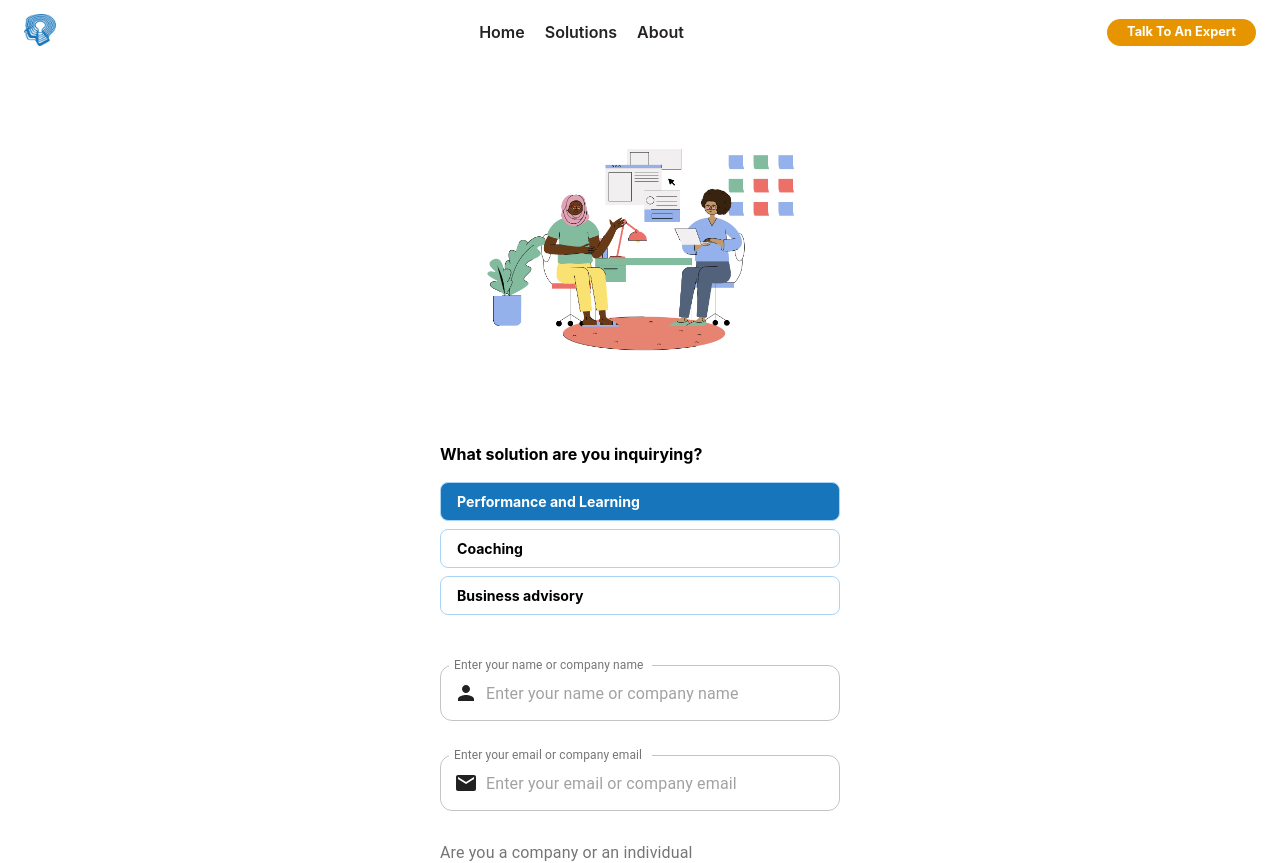
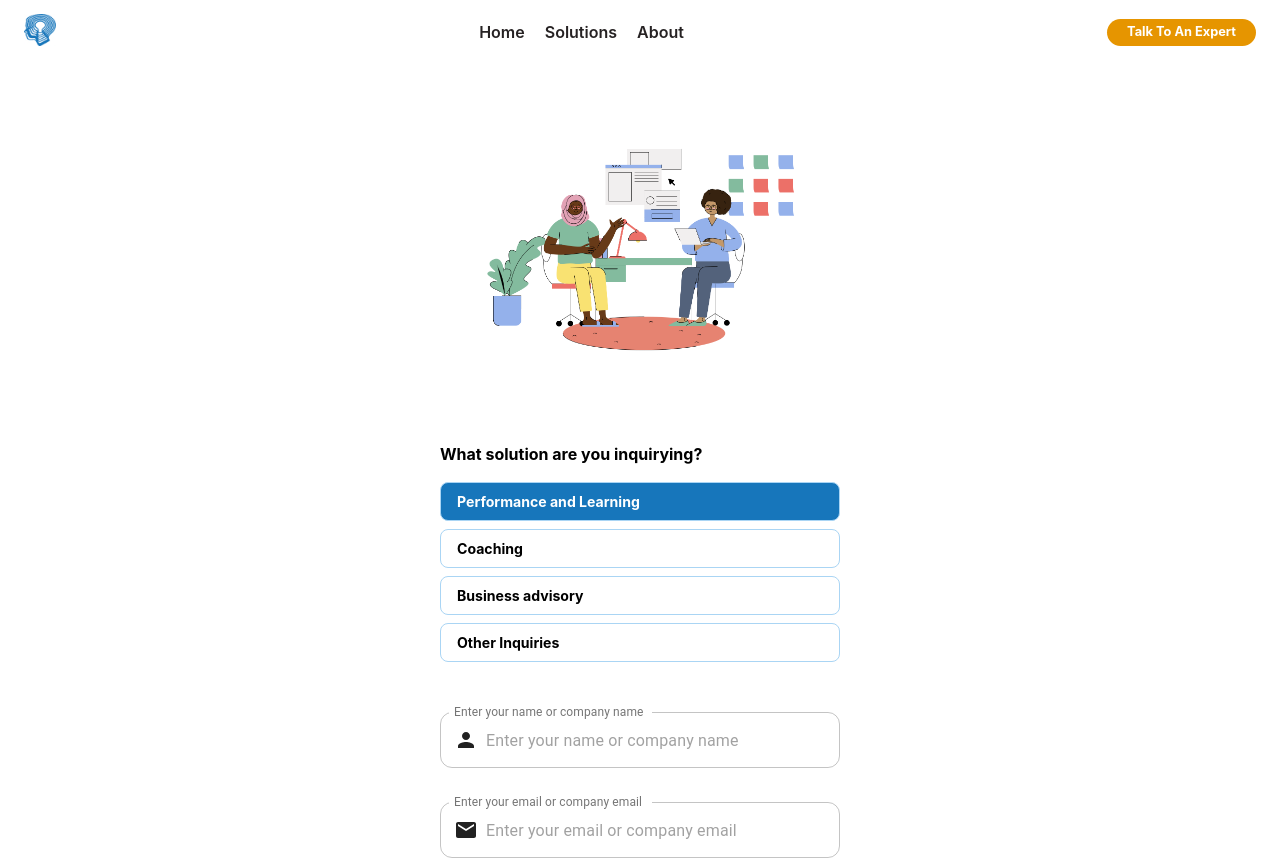
Before and after one commit to efenstakes/gmcke, a React (Create React App) app: page /inquire in a window 1280 px wide. Shown: the top 863 px of the page. Built offline with nearby package versions, Linux system fonts and the light colour scheme; a web font is replaced by a local one.

Commit message:
add option for other enquires

```diff
--- a/src/pages/inquire/inquire_form.component.js
+++ b/src/pages/inquire/inquire_form.component.js
@@ -53,6 +53,10 @@ const InquireFormComponent = ({ setIsSuccessful }) => {
         {
             text: "Business advisory",
             value: "Business advisory",
+        },
+        {
+            text: "Other Inquiries",
+            value: "Other inquiries",
         },
     ]
 
```
